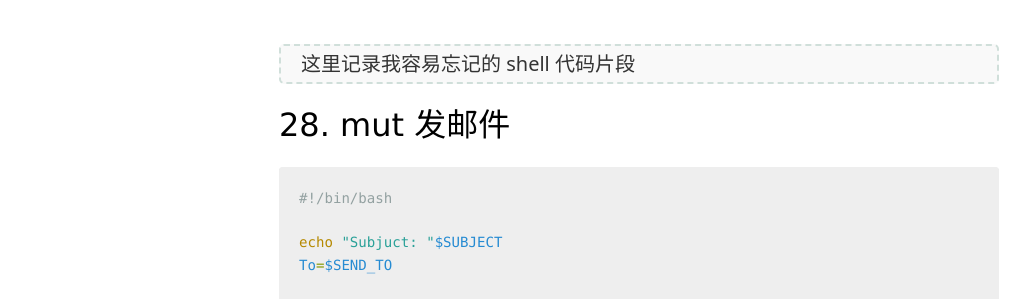
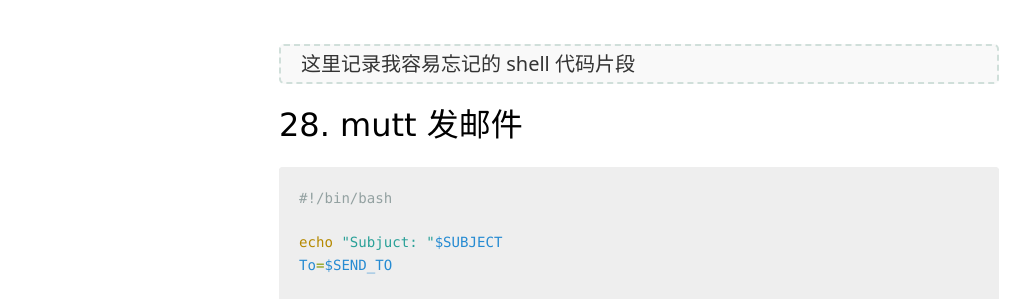
Before and after one commit to zddhub/zddhub.github.io, a Jekyll site: the page built from _posts/2015-03-03-shell.md, in a window 1280 px wide and 900 px high. Shown: the part 254-553 px from the top of the window, without its empty margins (1-1031 px from the left). Built offline with Jekyll 4.4.1, drawn with Linux system fonts in a browser that asks for light colours; comment, search, counter and statistics services are not loaded.

Commit message:
Update blog: shell.md
typo fix

````diff
--- a/_posts/2015-03-03-shell.md
+++ b/_posts/2015-03-03-shell.md
@@ -9,7 +9,7 @@
 
 <!-- more -->
 
-### 28. mut 发邮件
+### 28. mutt 发邮件
 
 ```sh
 #!/bin/bash
````
